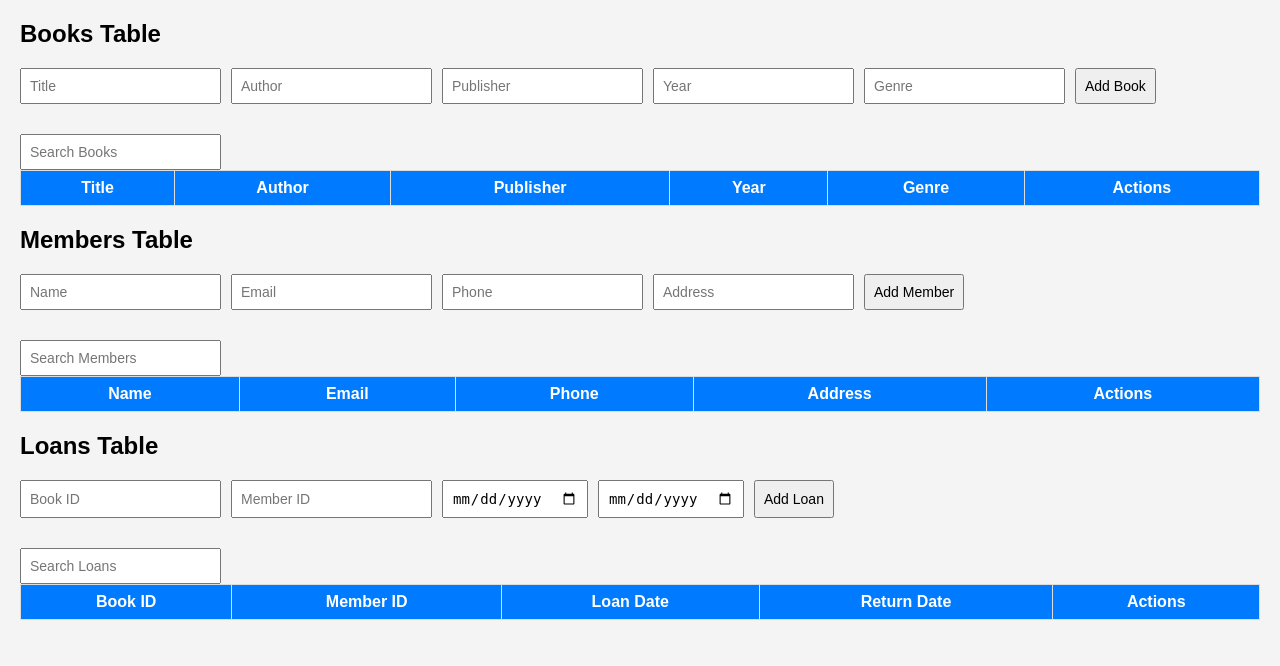
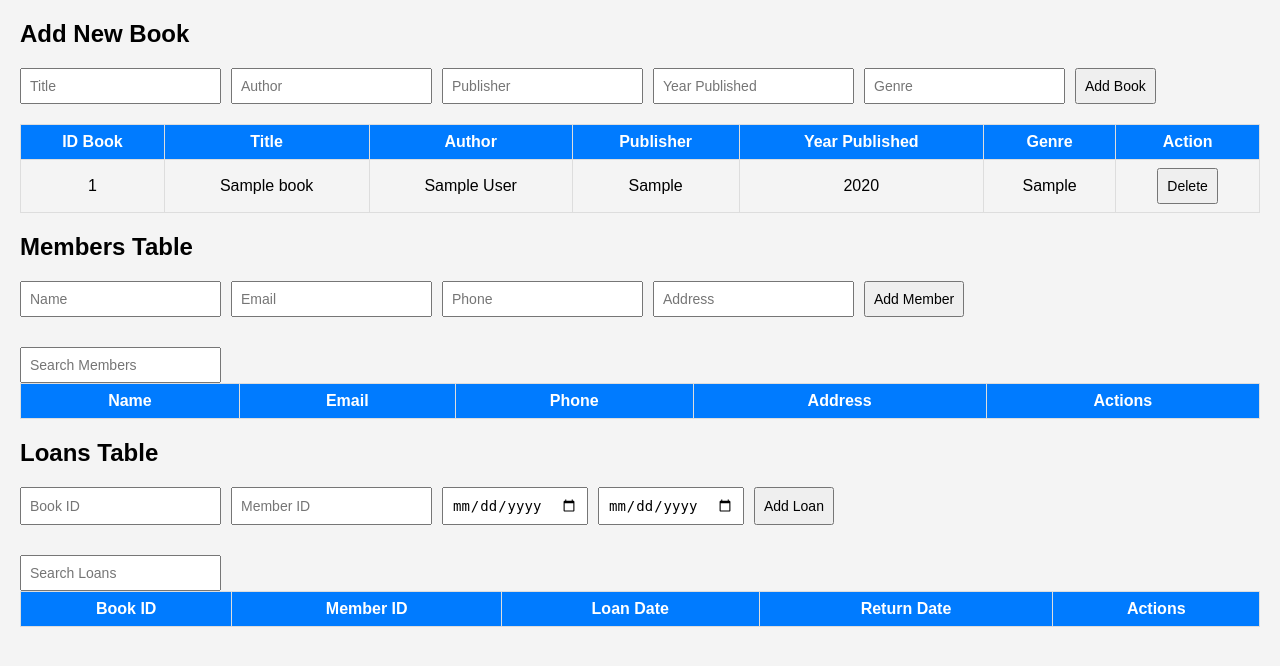
Before and after one commit to Patrickdwa/ManagementDB, a PHP site: page / in a window 1280 px wide. Shown: the top 666 px of the page. Run offline with PHP 8.4, Linux system fonts and the light colour scheme; tables that the repository leaves empty or names only in its code hold one stand-in row (values such as "Sample post"); lists and menus that the app fills with data are empty; some libraries are stand-ins or nearby versions.

Commit message:
ambil data

```diff
--- /dev/null
+++ b/conn.php
@@ -0,0 +1,14 @@
+<?php
+define('DB_HOST', 'aws-0-ap-southeast-1.pooler.supabase.com');  //host
+define('DB_PORT', '6543'); //port
+define('DB_NAME', 'postgres');  //default
+define('DB_USER', 'postgres.vrfihztmnfshxfjdcvzx'); //user
+define('DB_PASS', 'USU-FASILKOMTI-2024'); //password
+
+try {
+    $dsn = "pgsql:host=" . DB_HOST . ";port=" . DB_PORT . ";dbname=" . DB_NAME;
+    $pdo = new PDO($dsn, DB_USER, DB_PASS, [PDO::ATTR_ERRMODE => PDO::ERRMODE_EXCEPTION]);
+} catch (PDOException $e) {
+    die("Database connection failed: " . $e->getMessage());
+}
+?>
--- a/index.html
+++ b/index.php
@@ -1,3 +1,51 @@
+<?php
+include 'conn.php';
+session_start();
+
+// Supabase API settings
+$supabase_url = "https://vrfihztmnfshxfjdcvzx.supabase.co";
+$supabase_key = "eyJhbGciOiJIUzI1NiIsInR5cCI6IkpXVCJ9.eyJpc3MiOiJzdXBhYmFzZSIsInJlZiI6InZyZmloenRtbmZzaHhmamRjdnp4Iiwicm9sZSI6ImFub24iLCJpYXQiOjE3MzMxNDg5NzEsImV4cCI6MjA0ODcyNDk3MX0.KMFfo5iqmNYZPajHq2yFZAhOI9kTyQKdFvYhsNjAiE8";
+
+if ($_SERVER['REQUEST_METHOD'] === 'POST') {
+    if (isset($_POST['submit_add'])) {
+        $title = htmlspecialchars($_POST['title']);
+        $author = htmlspecialchars($_POST['author']);
+        $publisher = htmlspecialchars($_POST['publisher']);
+        $year_published = htmlspecialchars($_POST['year_published']);
+        $genre = htmlspecialchars($_POST['genre']);
+
+        $data = [
+            'title' => $title,
+            'author' => $author,
+            'publisher' => $publisher,
+            'year_published' => $year_published,
+            'genre' => $genre
+        ];
+
+        $options = [
+            'http' => [
+                'method' => 'POST',
+                'header' => "Content-Type: application/json\r\nAuthorization: Bearer $supabase_key\r\n",
+                'content' => json_encode($data)
+            ]
+        ];
+
+        $context = stream_context_create($options);
+        $result = file_get_contents("$supabase_url/rest/v1/books", false, $context);
+
+        if ($result) {
+            $_SESSION['success'] = "New book added successfully!";
+        } else {
+            $_SESSION['error'] = "Error adding book.";
+        }
+
+        header("Location: " . $_SERVER['PHP_SELF']);
+        exit();
+    }
+}
+?>
+
+
 <!DOCTYPE html>
 <html lang="en">
 <head>
@@ -39,32 +87,65 @@
         }
     </style>
 </head>
-<body>
+<h2>Add New Book</h2>
+<form method="POST">
+    <input type="text" name="title" placeholder="Title" required>
+    <input type="text" name="author" placeholder="Author" required>
+    <input type="text" name="publisher" placeholder="Publisher" required>
+    <input type="number" name="year_published" placeholder="Year Published" required>
+    <input type="text" name="genre" placeholder="Genre" required>
+    <button type="submit" name="submit_add">Add Book</button>
+</form>
 
-    <!-- Books Form -->
-    <h2>Books Table</h2>
-    <form id="books-form">
-        <input type="text" id="book-title" placeholder="Title" required>
-        <input type="text" id="book-author" placeholder="Author" required>
-        <input type="text" id="book-publisher" placeholder="Publisher" required>
-        <input type="number" id="book-year" placeholder="Year" required>
-        <input type="text" id="book-genre" placeholder="Genre" required>
-        <button type="button" onclick="addRow('books')">Add Book</button>
-    </form>
-    <input type="text" id="search-books" class="search" onkeyup="searchTable('books')" placeholder="Search Books">
-    <table id="books">
-        <thead>
+<table class="table table-bordered">
+    <thead class="table-primary">
         <tr>
+            <th>ID Book</th>
             <th>Title</th>
             <th>Author</th>
             <th>Publisher</th>
-                <th>Year</th>
+            <th>Year Published</th>
             <th>Genre</th>
-                <th>Actions</th>
+            <th>Action</th>
         </tr>
     </thead>
-        <tbody></tbody>
+    <tbody>
+        <?php
+        $books = [];
+        try {
+            $stmt = $pdo->query("SELECT * FROM books ORDER BY book_id");
+            $books = $stmt->fetchAll(PDO::FETCH_ASSOC);
+        } catch (Exception $e) {
+            $message = "Error fetching data: " . $e->getMessage();
+        }
+        ?>
+
+        <?php if (!empty($books)) : ?>
+            <?php foreach ($books as $book): ?>
+                <tr>
+                    <td><?php echo htmlspecialchars($book['book_id']); ?></td>
+                    <td><?php echo htmlspecialchars($book['title']); ?></td>
+                    <td><?php echo htmlspecialchars($book['author']); ?></td>
+                    <td><?php echo htmlspecialchars($book['publisher']); ?></td>
+                    <td><?php echo htmlspecialchars($book['year_published']); ?></td>
+                    <td><?php echo htmlspecialchars($book['genre']); ?></td>
+                    <td>
+                        <form method="POST" onsubmit="return confirm('Are you sure you want to delete this book?');" style="display:inline;">
+                            <input type="hidden" name="submit_delete" value="1">
+                            <input type="hidden" name="book_id" value="<?php echo htmlspecialchars($book['book_id']); ?>">
+                            <button type="submit" class="btn btn-danger btn-sm">Delete</button>
+                        </form>
+                    </td>
+                </tr>
+            <?php endforeach; ?>
+        <?php else: ?>
+            <tr>
+                <td colspan="7" class="text-center">No data available</td>
+            </tr>
+        <?php endif; ?>
+    </tbody>
 </table>
+
 
     <!-- Members Form -->
     <h2>Members Table</h2>
```
Lines whose indentation alone changed are shown as unchanged.
